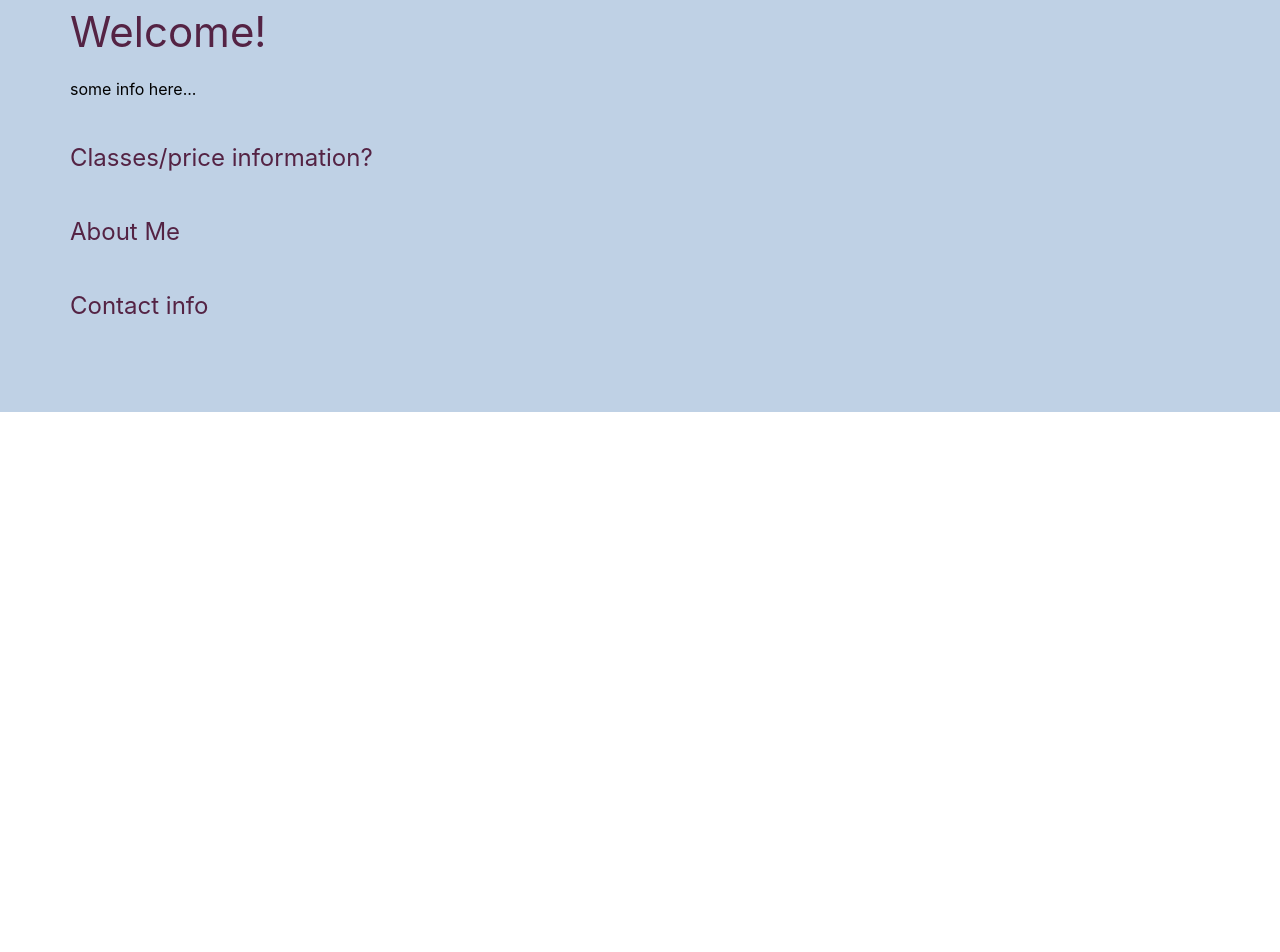
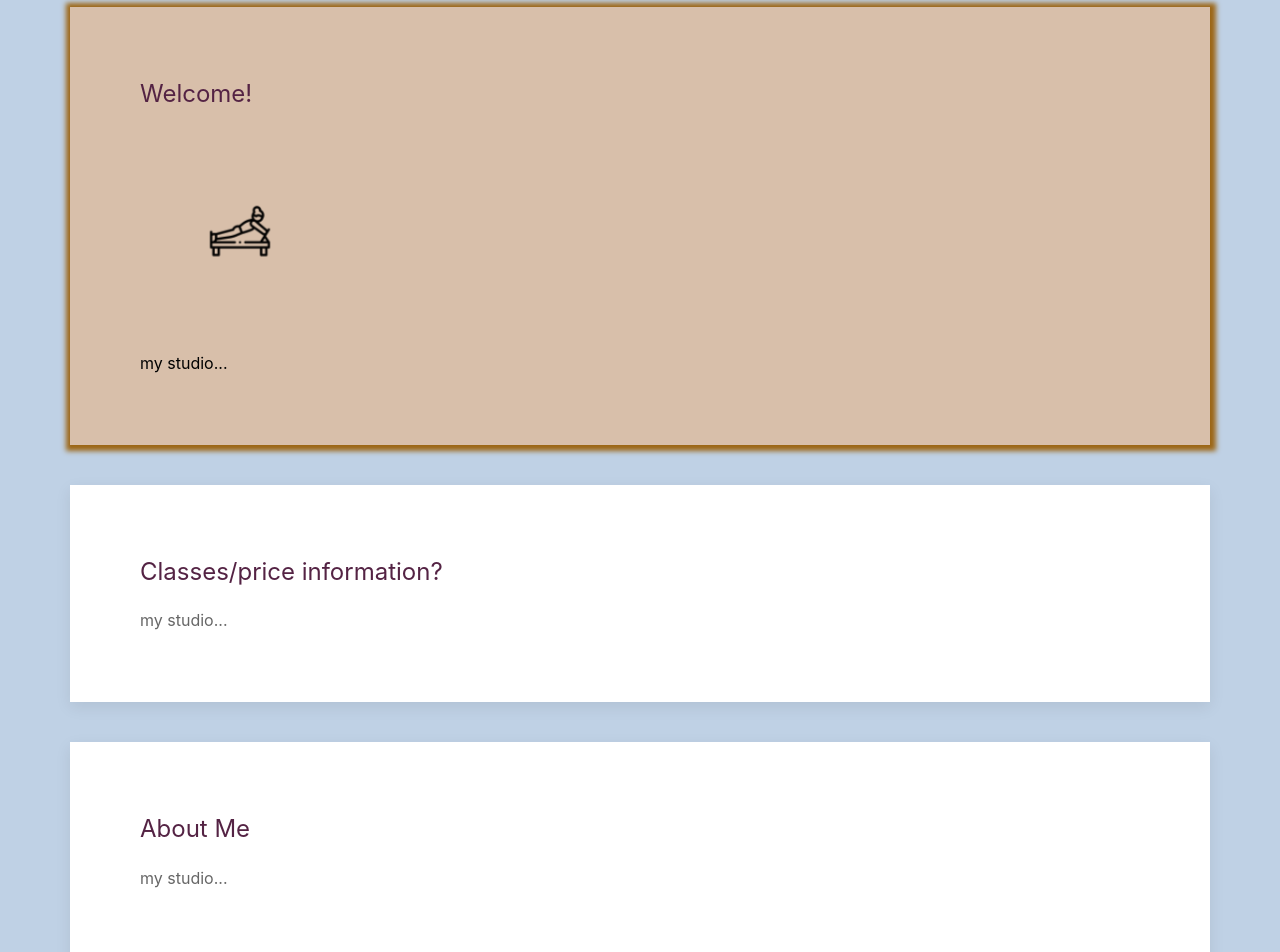
Before and after one commit to sophiexander/pilates_web_app, a React (Create React App) app: page / in a window 1280 px wide. Shown: the part 513-1465 px from the top of the page. Before the commit the page ends 995 px from the top, so only its background shows below. Built offline with nearby package versions, Linux system fonts and the light colour scheme.

Commit message:
card styling

```diff
--- a/src/components/class-planner/Home.tsx
+++ b/src/components/class-planner/Home.tsx
@@ -1,12 +1,33 @@
+import Icon from "../Icon";
+import pilates_logo from "../../assets/pilates.png";
+import pilates1_logo from "../../assets/pilates_1.png";
+import pilates2_logo from "../../assets/pilates_2.png";
+import pilates3_logo from "../../assets/pilates_3.png";
+import pilates4_logo from "../../assets/pilates_4.png";
+
 export default function Home() {
   return (
-    <div className="home-background uk-padding-large">
-      <h1 className="headings">Welcome!</h1>
-      <span></span>
-      <p>some info here...</p>
-      <h3 className="headings">Classes/price information?</h3>
-      <h3 className="headings">About Me</h3>
-      <h3 className="headings">Contact info</h3>
+    <div
+      className="home-background uk-padding-large uk-child-width-1-1@s"
+      uk-grid
+    >
+      <div className="uk-card card uk-card-large uk-card-body uk-margin-medium">
+        <h3 className="headings">Welcome!</h3>
+        <Icon image={pilates1_logo} />
+        <p>my studio...</p>
+      </div>
+      <div className="uk-card uk-card-default uk-card-large uk-card-body uk-margin-medium">
+        <h3 className="headings">Classes/price information?</h3>
+        <p>my studio...</p>
+      </div>
+      <div className="uk-card uk-card-default uk-card-large uk-card-body uk-margin-medium">
+        <h3 className="headings">About Me</h3>
+        <p>my studio...</p>
+      </div>
+      <div className="uk-card uk-card-default uk-card-large uk-card-body uk-margin-medium">
+        <h3 className="headings">Contact info</h3>
+        <p>my studio...</p>
+      </div>
     </div>
   );
 }
--- a/src/index.css
+++ b/src/index.css
@@ -25,3 +25,9 @@ code {
   background: linear-gradient(to bottom, transparent, #bfd1e5);
   height: 200px;
 }
+
+.card {
+  background-color: #d8bfaa;
+  box-shadow: 1px 1px 5px 5px #9c6615;
+  /* box-shadow: 0 0 15px 15px #d8bfaa; */
+}
```
